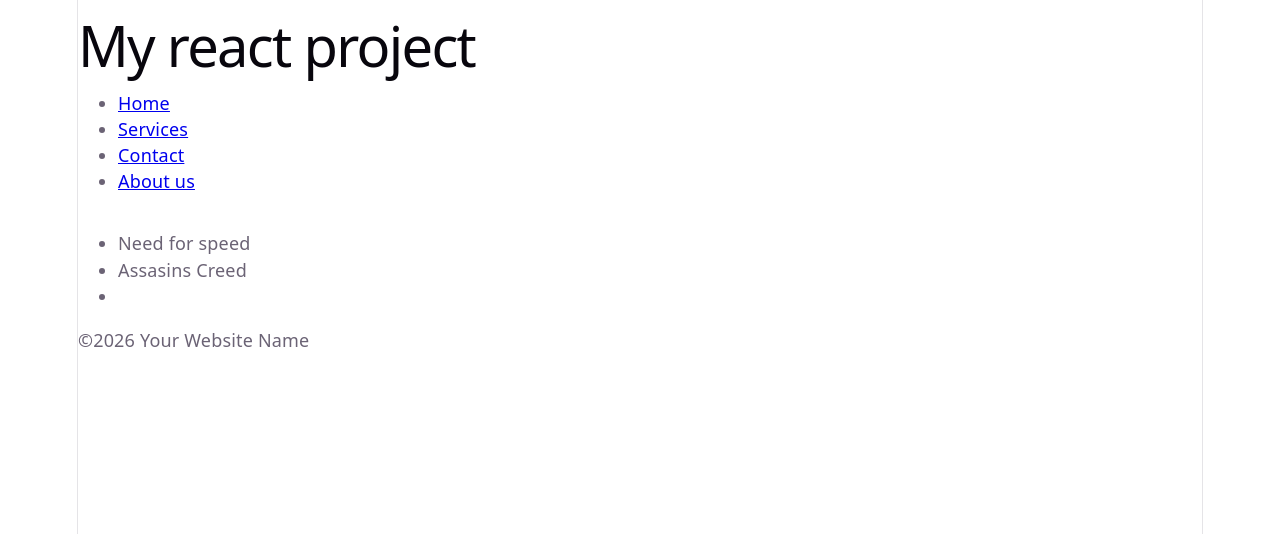
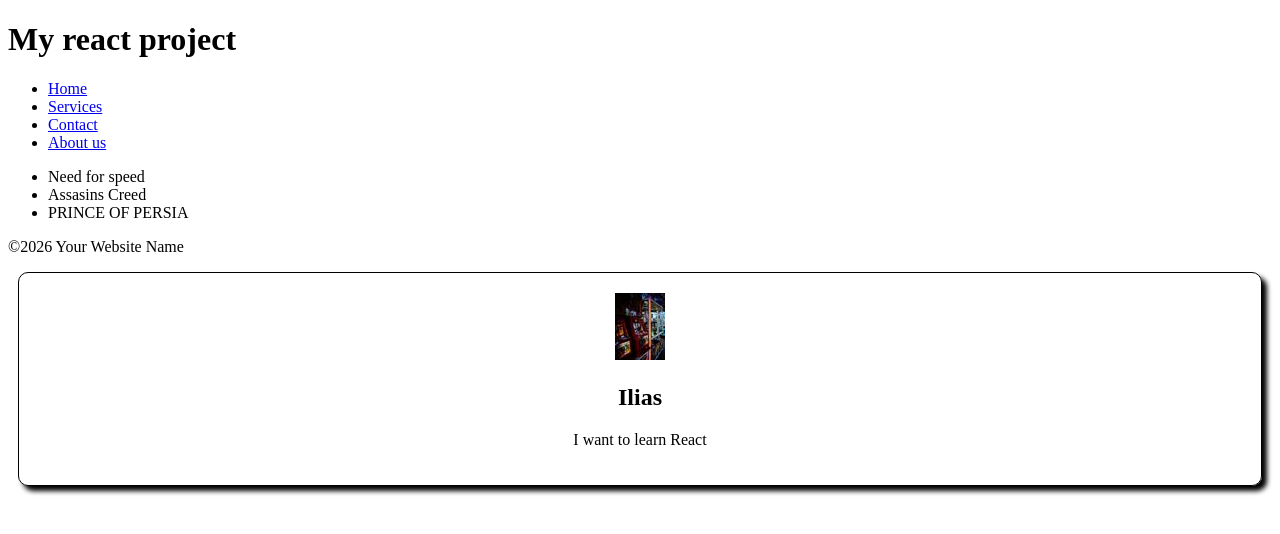
Before and after one commit to IliasSari/react-project-1, a React (Vite) app: page / in a window 1280 px wide. Shown: the top 534 px of the page. Built offline with nearby package versions, Linux system fonts and the light colour scheme.

Commit message:
third commit. Added one file more and made some changes on css

```diff
--- a/src/App.jsx
+++ b/src/App.jsx
@@ -1,6 +1,7 @@
 import Header from './Header.jsx'
 import Footer from './Footer.jsx'
 import Games from './Games.jsx';
+import Card from './Card.jsx';
 
 function App(){
   return(
@@ -8,6 +9,7 @@ function App(){
       <Header/>
       <Games/>
       <Footer/>
+      <Card/>
     </>
   );
 }
--- /dev/null
+++ b/src/Card.jsx
@@ -0,0 +1,13 @@
+import profilePic from './assets/games.jpg'
+
+function Card(){
+    return(
+        <div className="card">
+            <img src={profilePic} alt="profile picture"></img>
+            <h2>Ilias</h2>
+            <p>I want to learn React</p>
+        </div>
+    );
+}
+
+export default Card
--- a/src/Games.jsx
+++ b/src/Games.jsx
@@ -7,7 +7,7 @@ function Games(){
         <ul>
             <li>Need for speed</li>
             <li>{games1}</li>
-            <li>{games2.toUpperCase}</li>
+            <li>{games2.toUpperCase()}</li>
         </ul>
     );
 }
--- a/src/index.css
+++ b/src/index.css
@@ -1,111 +1,8 @@
-:root {
-  --text: #6b6375;
-  --text-h: #08060d;
-  --bg: #fff;
-  --border: #e5e4e7;
-  --code-bg: #f4f3ec;
-  --accent: #aa3bff;
-  --accent-bg: rgba(170, 59, 255, 0.1);
-  --accent-border: rgba(170, 59, 255, 0.5);
-  --social-bg: rgba(244, 243, 236, 0.5);
-  --shadow:
-    rgba(0, 0, 0, 0.1) 0 10px 15px -3px, rgba(0, 0, 0, 0.05) 0 4px 6px -2px;
-
-  --sans: system-ui, 'Segoe UI', Roboto, sans-serif;
-  --heading: system-ui, 'Segoe UI', Roboto, sans-serif;
-  --mono: ui-monospace, Consolas, monospace;
-
-  font: 18px/145% var(--sans);
-  letter-spacing: 0.18px;
-  color-scheme: light dark;
-  color: var(--text);
-  background: var(--bg);
-  font-synthesis: none;
-  text-rendering: optimizeLegibility;
-  -webkit-font-smoothing: antialiased;
-  -moz-osx-font-smoothing: grayscale;
-
-  @media (max-width: 1024px) {
-    font-size: 16px;
-  }
+.card{
+  border: 1px solid black;
+  border-radius: 10px;
+  box-shadow: 5px 5px 5px black;
+  padding: 20px;
+  margin: 10px;
+  text-align: center;
 }
-
-@media (prefers-color-scheme: dark) {
-  :root {
-    --text: #9ca3af;
-    --text-h: #f3f4f6;
-    --bg: #16171d;
-    --border: #2e303a;
-    --code-bg: #1f2028;
-    --accent: #c084fc;
-    --accent-bg: rgba(192, 132, 252, 0.15);
-    --accent-border: rgba(192, 132, 252, 0.5);
-    --social-bg: rgba(47, 48, 58, 0.5);
-    --shadow:
-      rgba(0, 0, 0, 0.4) 0 10px 15px -3px, rgba(0, 0, 0, 0.25) 0 4px 6px -2px;
-  }
-
-  #social .button-icon {
-    filter: invert(1) brightness(2);
-  }
-}
-
-body {
-  margin: 0;
-}
-
-#root {
-  width: 1126px;
-  max-width: 100%;
-  margin: 0 auto;
-  text-align:left;
-  border-inline: 1px solid var(--border);
-  min-height: 100svh;
-  display: flex;
-  flex-direction: column;
-  box-sizing: border-box;
-}
-
-h1,
-h2 {
-  font-family: var(--heading);
-  font-weight: 500;
-  color: var(--text-h);
-}
-
-h1 {
-  font-size: 56px;
-  letter-spacing: -1.68px;
-  margin: 32px 0;
-  @media (max-width: 1024px) {
-    font-size: 36px;
-    margin: 20px 0;
-  }
-}
-h2 {
-  font-size: 24px;
-  line-height: 118%;
-  letter-spacing: -0.24px;
-  margin: 0 0 8px;
-  @media (max-width: 1024px) {
-    font-size: 20px;
-  }
-}
-p {
-  margin: 0;
-}
-
-code,
-.counter {
-  font-family: var(--mono);
-  display: inline-flex;
-  border-radius: 4px;
-  color: var(--text-h);
-}
-
-code {
-  font-size: 15px;
-  line-height: 135%;
-  padding: 4px 8px;
-  background: var(--code-bg);
-}
```
Also changed, not shown: src/assets/games.jpg (added).
